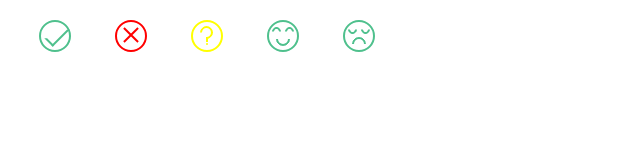
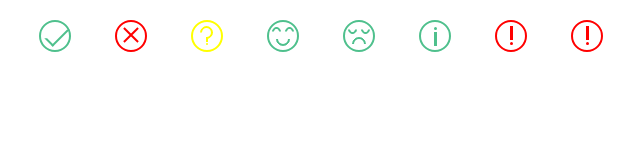
Before and after one commit to huruji/Hlayer, a plain HTML site: page icon.html in a window 1280 px wide. Shown: the whole page, without its empty margins (21-661 px from the left). Drawn offline with Linux system fonts and the light colour scheme.

Commit message:
添加2个测试icon:rocket:

```diff
--- a/icon.html
+++ b/icon.html
@@ -186,6 +186,82 @@
             left: 7px;
             transform: rotate(-45deg);
         }
+
+        .hlayer-icon6{
+            border-color: #4fc08d;
+        }
+        .hlayer-icon6:before{
+            content: "";
+            width: 3px;
+            height: 3px;
+            position: absolute;
+            left: 13px;
+            top: 5px;
+            background-color: #4fc08d;
+            display: inline-block;
+            border-radius: 50%;
+        }
+        .hlayer-icon6:after{
+            content: "";
+            position: absolute;
+            width: 3px;
+            height: 14px;
+            left: 13px;
+            top: 10px;
+            background-color: #4fc08d;
+            display: inline-block;
+        }
+
+
+        .hlayer-icon7{
+            border-color: red;
+        }
+        .hlayer-icon7:before{
+            content: "";
+            position: absolute;
+            width: 3px;
+            height: 14px;
+            left: 13px;
+            top: 4px;
+            background-color: red;
+            display: inline-block;
+        }
+        .hlayer-icon7:after{
+            content: "";
+            width: 3px;
+            height: 3px;
+            position: absolute;
+            left: 13px;
+            top: 20px;
+            background-color: red;
+            display: inline-block;
+            border-radius: 50%;
+        }
+
+        .hlayer-icon8{
+            border-color: red;
+        }
+        .hlayer-icon8:before{
+            content: "";
+            position: absolute;
+            width: 3px;
+            height: 14px;
+            left: 13px;
+            top: 4px;
+            background-color: red;
+            display: inline-block;
+        }
+        .hlayer-icon8:after{
+            content: "";
+            width: 3px;
+            height: 3px;
+            position: absolute;
+            left: 13px;
+            top: 20px;
+            background-color: red;
+            display: inline-block;
+            border-radius: 50%;
+        }
     </style>
 </head>
 <body>
@@ -195,6 +271,9 @@
     <div class="hlayer-icon hlayer-icon3"><i></i></div>
     <div class="hlayer-icon hlayer-icon4"><i></i></div>
     <div class="hlayer-icon hlayer-icon5"><i></i></div>
+    <div class="hlayer-icon hlayer-icon6"><i></i></div>
+    <div class="hlayer-icon hlayer-icon7"><i></i></div>
+    <div class="hlayer-icon hlayer-icon8"><i></i></div>
 </div>
 </body>
 </html>
```
